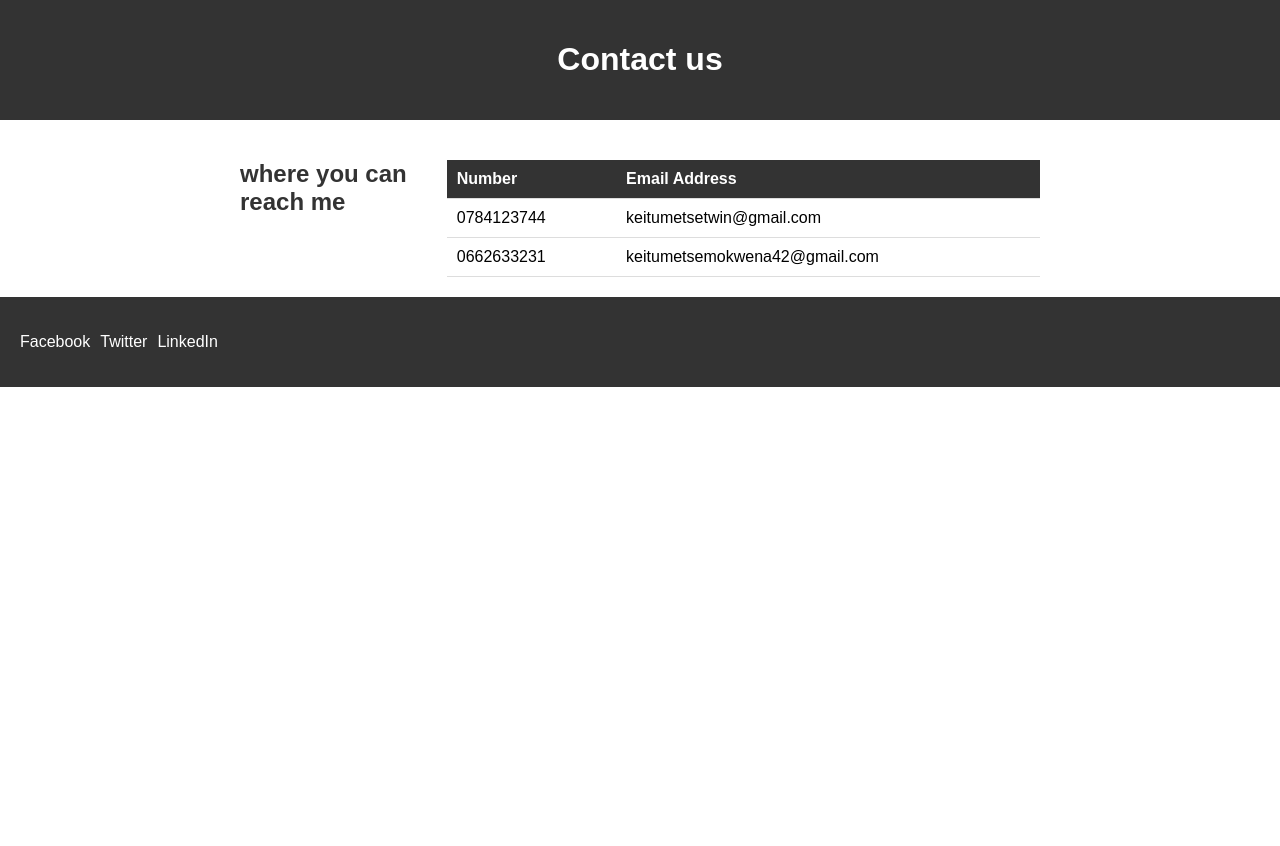
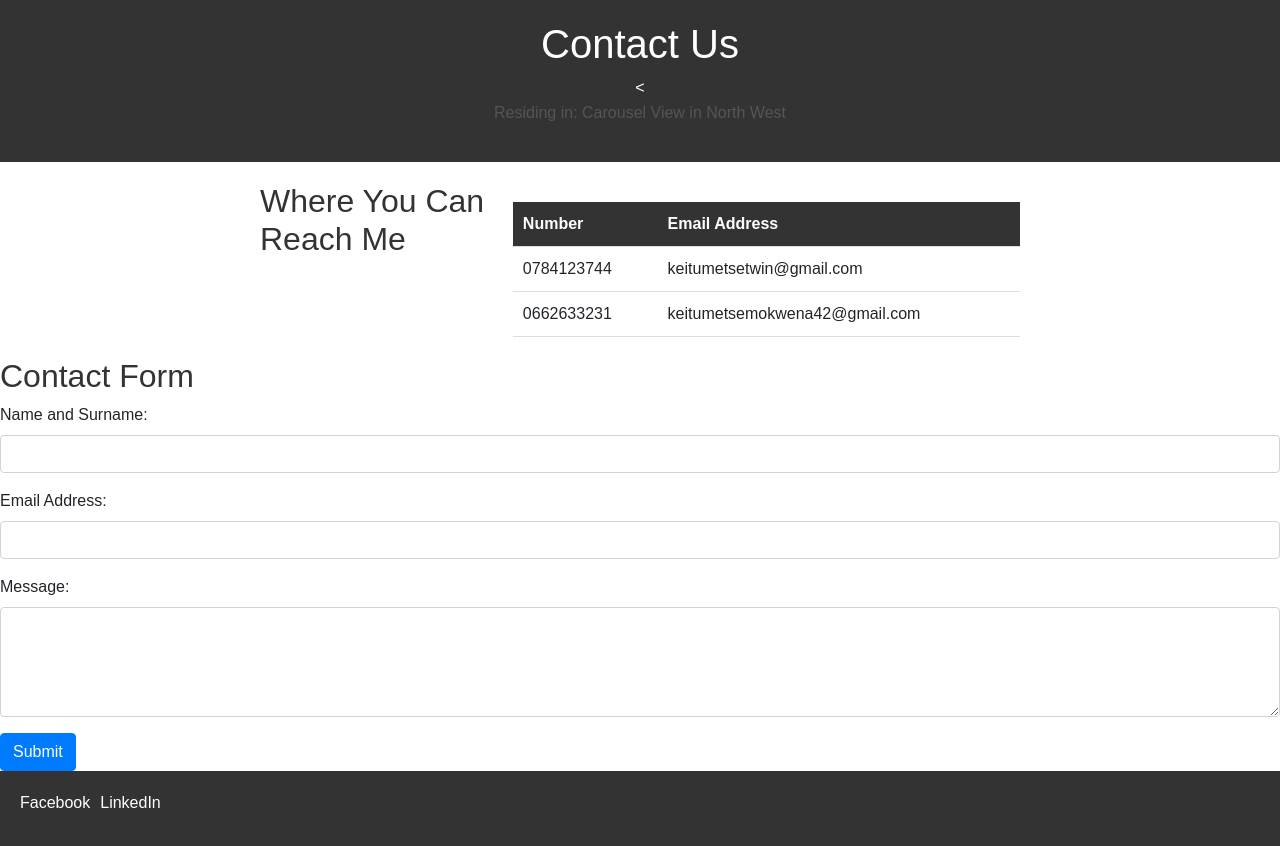
Before and after one commit to Keitu947/CodeTribe-Bootcamp, a plain HTML site: page contact.html in a window 1280 px wide. Before the commit the page ends 800 px from the top, so only its background shows below. Drawn offline with nearby package versions, Linux system fonts and the light colour scheme.

Commit message:
Update contact.html

```diff
--- a/contact.html
+++ b/contact.html
@@ -3,15 +3,20 @@
   <head>
     <meta charset="UTF-8" />
     <meta name="viewport" content="width=device-width, initial-scale=1.0" />
-    <title>Contact Us - Keitumetse mokwena</title>
+    <title>Contact Us - Keitumetse Mokwena</title>
+    <!-- Add Bootstrap or Material UI CSS -->
+    <link rel="stylesheet" href="https://stackpath.bootstrapcdn.com/bootstrap/4.5.2/css/bootstrap.min.css">
+    <!-- Link your custom CSS -->
     <link rel="stylesheet" href="style.css" />
   </head>
   <body>
     <header>
-      <h1>Contact us</h1>
+      <h1>Contact Us</h1>
+      <
+      <p>Residing in: Carousel View in North West</p>
     </header>
     <section class="main">
-      <h2>where you can reach me</h2>
+      <h2>Where You Can Reach Me</h2>
       <table>
         <tr>
           <th>Number</th>
@@ -27,10 +32,28 @@
         </tr>
       </table>
     </section>
+    <!-- Contact Form -->
+    <section class="contact-form">
+      <h2>Contact Form</h2>
+      <form>
+        <div class="form-group">
+          <label for="name">Name and Surname:</label>
+          <input type="text" class="form-control" id="name" required>
+        </div>
+        <div class="form-group">
+          <label for="email">Email Address:</label>
+          <input type="email" class="form-control" id="email" required>
+        </div>
+        <div class="form-group">
+          <label for="message">Message:</label>
+          <textarea class="form-control" id="message" rows="4" required></textarea>
+        </div>
+        <button type="submit" class="btn btn-primary">Submit</button>
+      </form>
+    </section>
     <footer>
       <ul class="social-links">
         <li><a href="https://www.facebook.com/yourprofile">Facebook</a></li>
-        <li><a href="https://twitter.com/yourprofile">Twitter</a></li>
         <li><a href="https://www.linkedin.com/in/yourprofile">LinkedIn</a></li>
       </ul>
     </footer>
```
